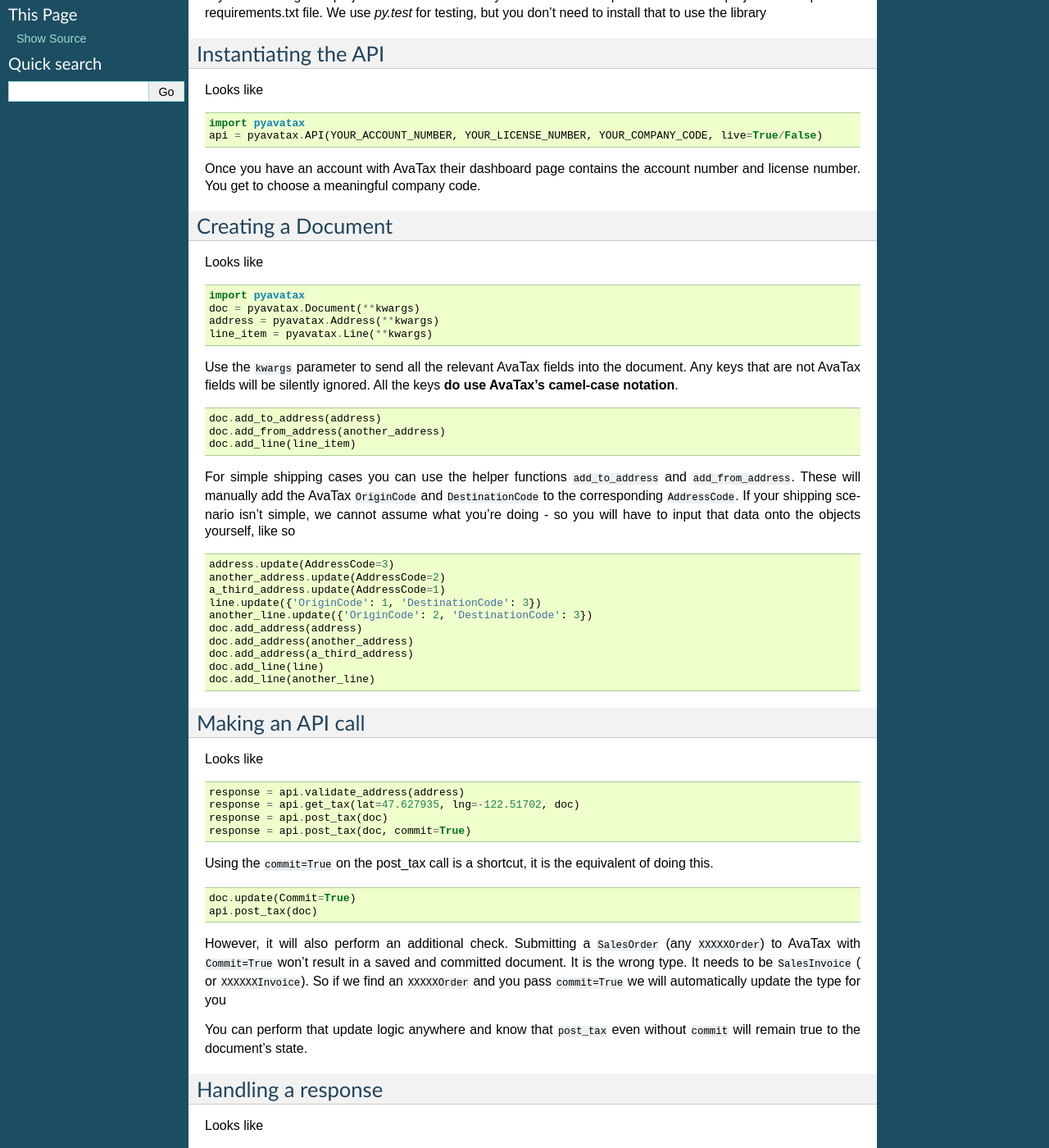
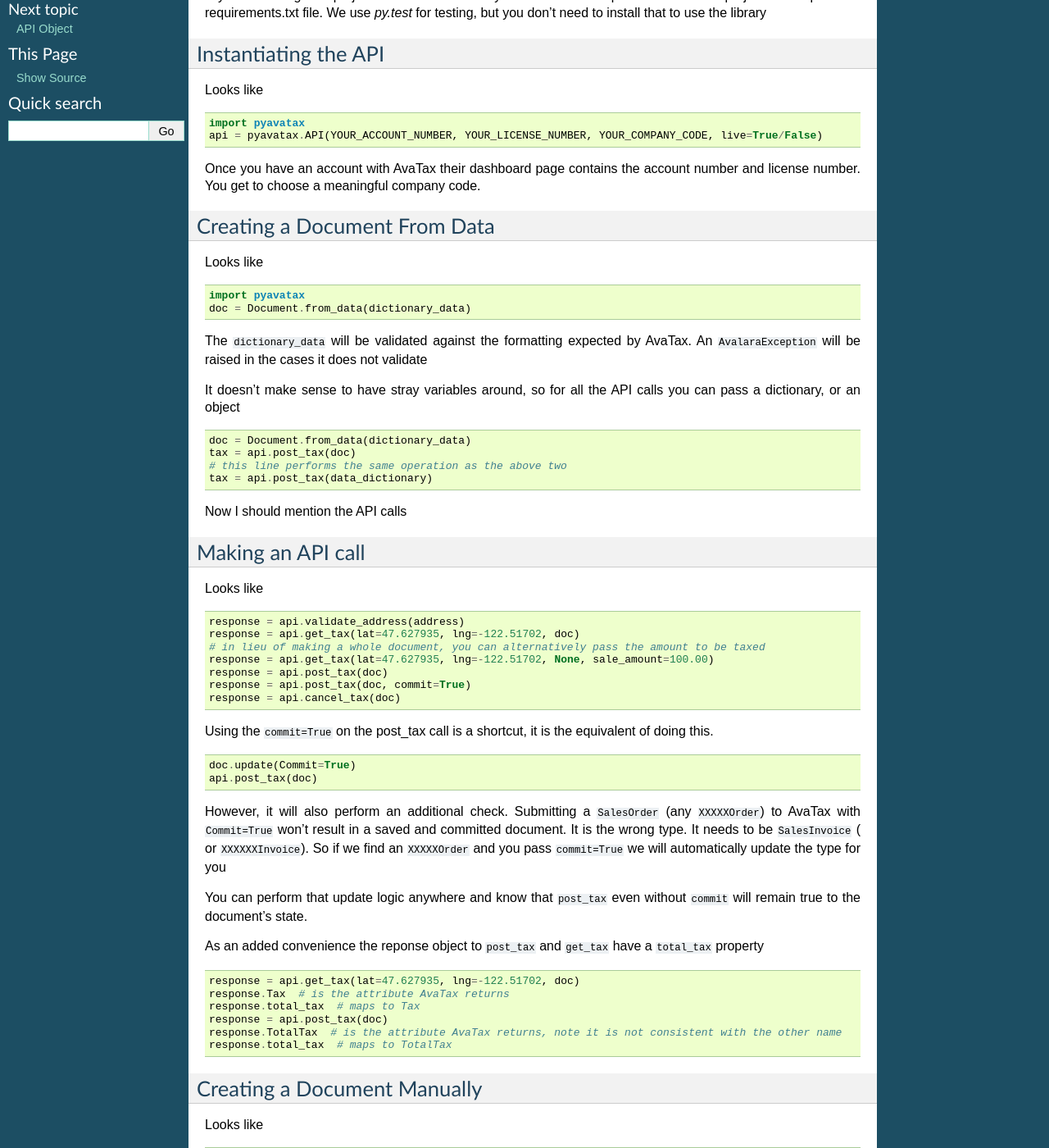
Before and after one commit to activefrequency/pyavatax, a Sphinx documentation site: the page built from docs/basics.rst, in a window 1280 px wide and 1400 px high, scrolled down 297 px. Shown: the whole window at 82% size. Built offline with Sphinx 7.4.7, drawn with Linux system fonts in a browser that asks for light colours; some of the changed text lies outside the part shown.

Commit message:
some more polish, doc updates

```diff
--- a/docs/basics.rst
+++ b/docs/basics.rst
@@ -26,8 +26,58 @@
 Once you have an account with AvaTax their dashboard page contains the account number and license number. You get to choose a meaningful company code.
 
 
-Creating a Document
--------------------
+Creating a Document From Data
+-----------------------------
+Looks like
+::
+    import pyavatax
+    doc = Document.from_data(dictionary_data)
+
+The ``dictionary_data`` will be validated against the formatting expected by AvaTax. An ``AvalaraException`` will be raised in the cases it does not validate
+
+It doesn't make sense to have stray variables around, so for all the API calls you can pass a dictionary, or an object
+::
+    doc = Document.from_data(dictionary_data)
+    tax = api.post_tax(doc)
+    # this line performs the same operation as the above two
+    tax = api.post_tax(data_dictionary)
+
+Now I should mention the API calls
+
+
+Making an API call
+------------------
+Looks like
+::
+    response = api.validate_address(address)
+    response = api.get_tax(lat=47.627935, lng=-122.51702, doc)
+    # in lieu of making a whole document, you can alternatively pass the amount to be taxed
+    response = api.get_tax(lat=47.627935, lng=-122.51702, None, sale_amount=100.00)
+    response = api.post_tax(doc)
+    response = api.post_tax(doc, commit=True)
+    response = api.cancel_tax(doc)
+
+Using the ``commit=True`` on the post_tax call is a shortcut, it is the equivalent of doing this.
+::
+    doc.update(Commit=True)
+    api.post_tax(doc)
+
+However, it will also perform an additional check. Submitting a ``SalesOrder`` (any ``XXXXXOrder``) to AvaTax with ``Commit=True`` won't result in a saved and committed document. It is the wrong type. It needs to be ``SalesInvoice`` ( or ``XXXXXXInvoice``). So if we find an ``XXXXXOrder`` and you pass ``commit=True`` we will automatically update the type for you
+
+You can perform that update logic anywhere and know that ``post_tax`` even without ``commit`` will remain true to the document's state.
+
+As an added convenience the reponse object to ``post_tax`` and ``get_tax`` have a ``total_tax`` property
+::
+    response = api.get_tax(lat=47.627935, lng=-122.51702, doc)
+    response.Tax  # is the attribute AvaTax returns
+    response.total_tax  # maps to Tax
+    response = api.post_tax(doc)
+    response.TotalTax  # is the attribute AvaTax returns, note it is not consistent with the other name
+    response.total_tax  # maps to TotalTax
+
+
+Creating a Document Manually
+----------------------------
 Looks like
 ::
     import pyavatax
@@ -35,13 +85,13 @@
     address = pyavatax.Address(**kwargs)
     line_item = pyavatax.Line(**kwargs)
 
-Use the ``kwargs`` parameter to send all the relevant AvaTax fields into the document. Any keys that are not AvaTax fields will be silently ignored. All the keys **do use AvaTax's camel-case notation**.
+Use the ``kwargs`` parameter to send all the relevant AvaTax fields into the document. Any keys that are not AvaTax fields will throw an ``AvalaraException``. All the keys **do use AvaTax's camel-case notation**.
 ::
     doc.add_to_address(address)
     doc.add_from_address(another_address)
     doc.add_line(line_item)
 
-For simple shipping cases you can use the helper functions ``add_to_address`` and ``add_from_address``. These will manually add the AvaTax ``OriginCode`` and ``DestinationCode`` to the corresponding ``AddressCode``. If your shipping scenario isn't simple, we cannot assume what you're doing - so you will have to input that data onto the objects yourself, like so
+For simple shipping cases you can use the helper functions ``add_to_address`` and ``add_from_address``. These will manually add the AvaTax ``OriginCode`` and ``DestinationCode`` to the corresponding ``AddressCode``. If your shipping scenario isn't simple, we cannot assume what you're doing - so you will have to input that data onto the objects yourself. Here is an exagerrated example to make the point as clear as possible
 ::
     address.update(AddressCode=3)
     another_address.update(AddressCode=2)
@@ -55,23 +105,6 @@
     doc.add_line(another_line)
 
 
-Making an API call
-------------------
-Looks like
-::
-    response = api.validate_address(address)
-    response = api.get_tax(lat=47.627935, lng=-122.51702, doc)
-    response = api.post_tax(doc)
-    response = api.post_tax(doc, commit=True)
-
-Using the ``commit=True`` on the post_tax call is a shortcut, it is the equivalent of doing this.
-::
-    doc.update(Commit=True)
-    api.post_tax(doc)
-
-However, it will also perform an additional check. Submitting a ``SalesOrder`` (any ``XXXXXOrder``) to AvaTax with ``Commit=True`` won't result in a saved and committed document. It is the wrong type. It needs to be ``SalesInvoice`` ( or ``XXXXXXInvoice``). So if we find an ``XXXXXOrder`` and you pass ``commit=True`` we will automatically update the type for you
-
-You can perform that update logic anywhere and know that ``post_tax`` even without ``commit`` will remain true to the document's state.
 
 Handling a response
 -------------------
--- a/test_avalara.py
+++ b/test_avalara.py
@@ -101,6 +101,11 @@
     tax = api.get_tax(lat, lng, doc)
     assert tax.is_success is True
     assert tax.Tax > 0
+    assert tax.total_tax == tax.Tax
+    tax = api.get_tax(lat, lng, None, sale_amount=10.00)
+    assert tax.is_success is True
+    assert tax.Tax > 0
+    assert tax.total_tax == tax.Tax
 
 
 # when dealing with line items going to different addresses, i.e. a drop-ship situation
@@ -241,6 +246,7 @@
     assert doc.DocType == Document.DOC_TYPE_SALE_INVOICE  # make sure the doc type changes with commit
     assert tax.is_success is True
     assert tax.TotalTax > 0
+    assert tax.total_tax == tax.TotalTax
     assert len(tax.TaxAddresses) == 2
     assert len(tax.TaxLines) == 1
     assert len(tax.TaxLines[0].TaxDetails) > 0
```
Also changed, not shown: other parts of docs/basics.rst (+1 -1 lines), docs/index.rst (+9 -1 lines), 1 other file.
